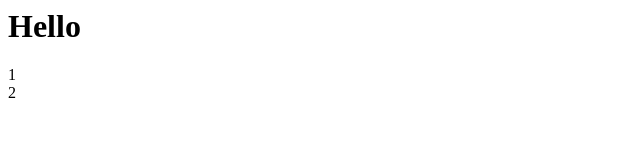
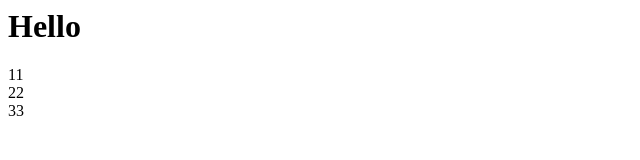
Before and after one commit to ilichev-aleksey/testgit, a plain HTML site: page index.html in a window 1280 px wide. Shown: the full height of the page, 0-640 px from the left. Drawn offline with Linux system fonts and the light colour scheme.

Commit message:
first commit in new_branch

```diff
--- a/index.html
+++ b/index.html
@@ -1,3 +1,4 @@
 <h1>Hello</h1>
-<div>1</div>
-<div>2</div>
+<div>11</div>
+<div>22</div>
+<div>33</div>
```
